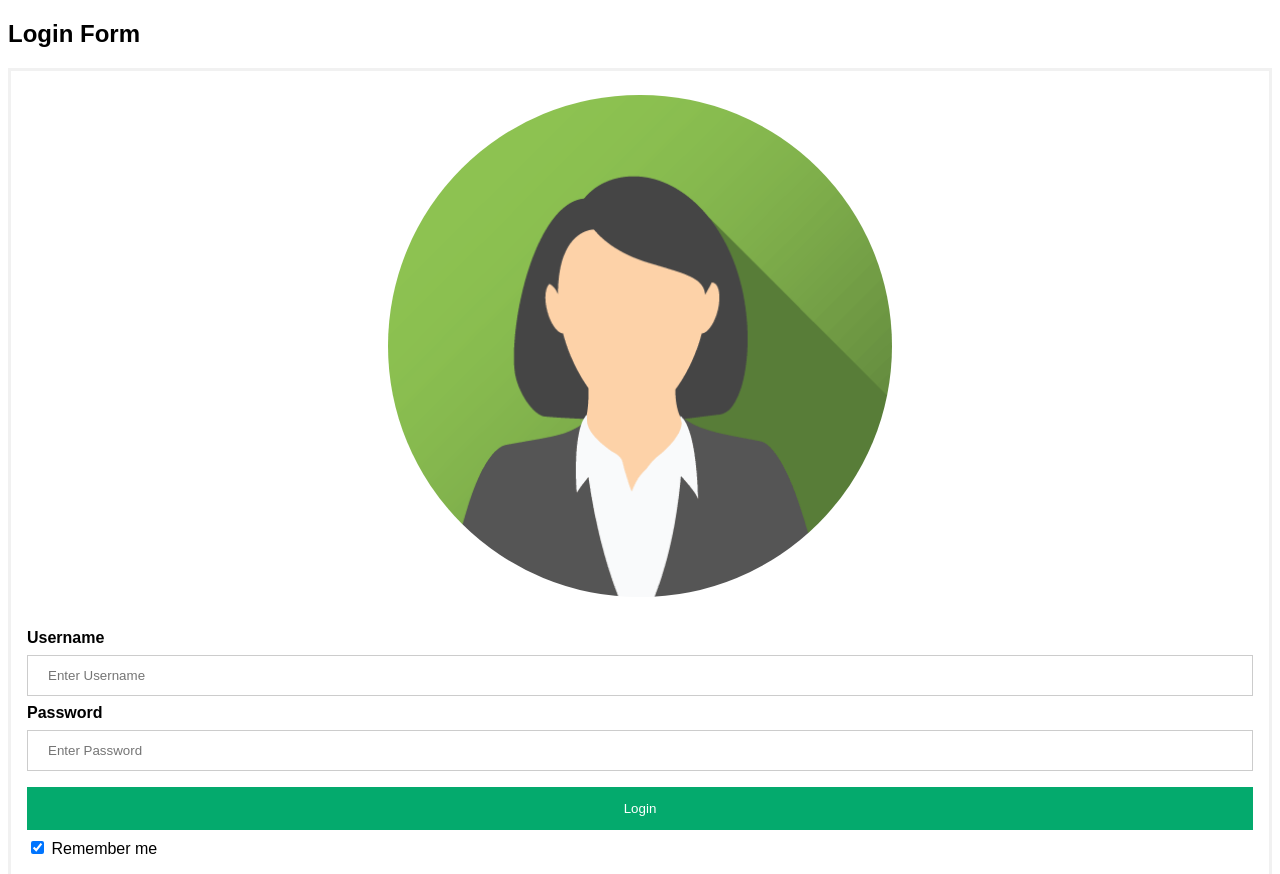
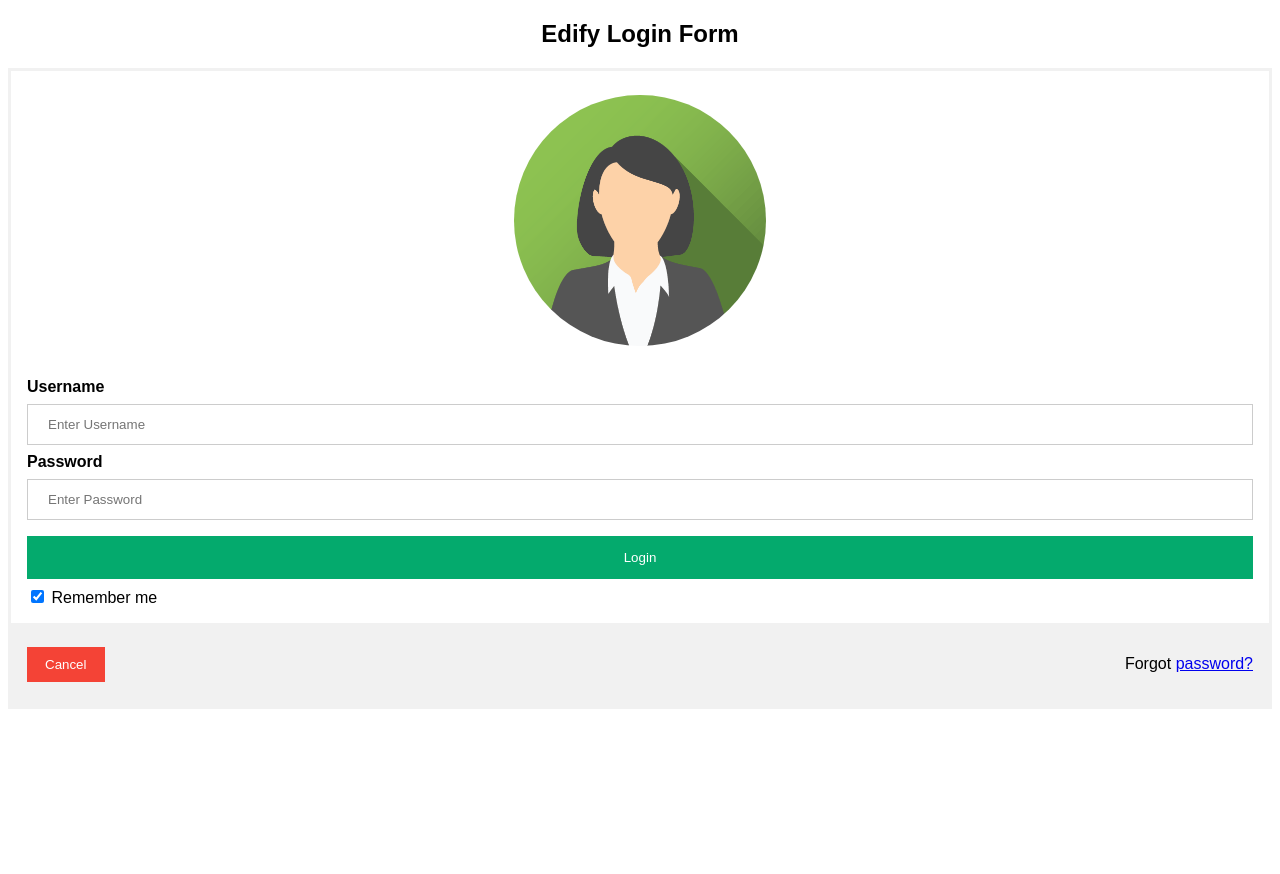
Before and after one commit to chittibabu9595/login-2503, a plain HTML site: page index.html in a window 1280 px wide. Shown: the top 874 px of the page. After the commit the page ends 800 px from the top, so only its background shows below. Drawn offline with Linux system fonts and the light colour scheme.

Commit message:
image 20 set and header updated

```diff
--- a/index.html
+++ b/index.html
@@ -41,7 +41,7 @@ button:hover {
 }
 
 img.avatar {
-  width: 40%;
+  width: 20%;
   border-radius: 50%;
 }
 
@@ -68,7 +68,7 @@ span.psw {
 </head>
 <body>
 
-<h2>Login Form</h2>
+<h2><center>Edify Login Form</center></h2>
 
 <form action="/action_page.php" method="post">
   <div class="imgcontainer">
```
